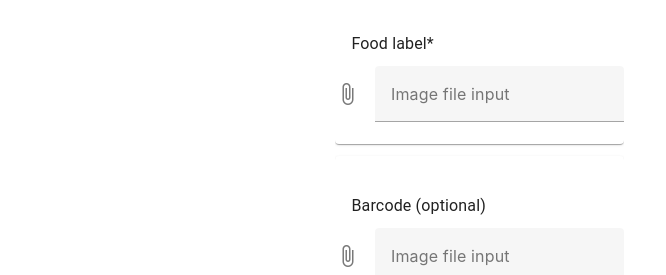
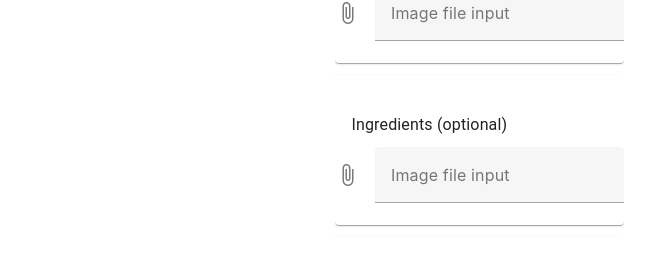
Before and after one commit to anchetaWern/pinoyfood-db, a Vue app: page / in a window 1280 px wide. Shown: the part 368-643 px from the top of the page, without its empty margins (0-666 px from the left). Built offline with nearby package versions, Linux system fonts and the light colour scheme; what vue-camera-lib would draw is missing.

Commit message:
[feature] add ability to upload ingredients

```diff
--- a/src/views/ImportView.vue
+++ b/src/views/ImportView.vue
@@ -56,6 +56,33 @@
                       color="orange-lighten-2"
                       variant="text"
                       @click="removeImage('food_label')"
+                  >
+                      Remove
+                  </v-btn>
+
+                  </v-card-actions>
+
+              </v-card>
+            </div>
+
+            <div class="mb-3">
+              <v-card
+                  class="mx-auto"
+                  max-width="344"
+              >
+                  <img :src="captured_ingredients_image_data" class="img" />
+
+                  <v-card-title>
+                  <span class="text-subtitle-1">Ingredients (optional)</span>
+                  </v-card-title>
+
+                  <v-file-input clearable label="Image file input" @change="previewImage('captured_ingredients_image_data', 'ingredients_image_file_input', $event)" ref="ingredients_image_file_input"></v-file-input>
+
+                  <v-card-actions v-if="captured_ingredients_image_data">
+                  <v-btn
+                      color="orange-lighten-2"
+                      variant="text"
+                      @click="removeImage('ingredients')"
                   >
                       Remove
                   </v-btn>
@@ -129,6 +156,7 @@ export default {
     return {
       captured_title_image_data: null,
       captured_foodlabel_image_data: null,
+      captured_ingredients_image_data: null,
       captured_barcode_image_data: null,
 
       cameras: [],
@@ -268,6 +296,9 @@ export default {
         this.captured_title_image_data = data.image_data_url;
       } else if (this.captured_foodlabel_image_data === null) {
         this.captured_foodlabel_image_data = data.image_data_url;
+      } else if (this.captured_ingredients_image_data === null) {
+        console.log('waka: ', data.image_data_url);
+        this.captured_ingredients_image_data = data.image_data_url;
       } else {
         this.captured_barcode_image_data = data.image_data_url;
       }
@@ -283,6 +314,9 @@ export default {
       } else if (type === 'food_label') {
         this.captured_foodlabel_image_data = null;
         this.$refs.foodlabel_image_file_input.reset();
+      } else if (type === 'ingredients') {
+        this.captured_ingredients_image_data = null;
+        this.$refs.ingredients_image_file_input.reset();
       } else {
         this.captured_barcode_image_data = null;
         this.$refs.barcode_image_file_input.reset();
@@ -296,6 +330,8 @@ export default {
         this.currentLabel = 'food or title';
       } else if (this.captured_foodlabel_image_data === null) {
         this.currentLabel = 'food label';
+      } else if (this.captured_ingredients_image_data === null) {
+        this.currentLabel = 'ingredients';
       } else {
         this.currentLabel = 'barcode (optional)';
       }
@@ -307,6 +343,9 @@ export default {
 
       this.captured_foodlabel_image_data = null;
       this.$refs.foodlabel_image_file_input.reset();
+
+      this.captured_ingredients_image_data = null;
+      this.$refs.ingredients_image_file_input.reset();
 
       this.captured_barcode_image_data = null;
       this.$refs.barcode_image_file_input.reset();
@@ -321,6 +360,7 @@ export default {
         const res = await this.saveFood({
           title_image: this.captured_title_image_data,
           nutrition_label_image: this.captured_foodlabel_image_data,
+          ingredients_image: this.captured_ingredients_image_data,
           barcode_image: this.captured_barcode_image_data,
         });
 
@@ -349,13 +389,20 @@ export default {
           }
         ];
 
+        if (this.captured_ingredients_image_data) {
+
+          imagesData.push({
+            field: 'ingredients',
+            value: this.captured_ingredients_image_data
+          });
+        }
+
         if (this.captured_barcode_image_data) {
 
           imagesData.push({
             field: 'barcode',
             value: this.captured_barcode_image_data
           });
-
         }
 
         this.saveImagesWithGroup(imagesData, group_key);
@@ -385,11 +432,12 @@ export default {
         const ip_address = localStorage.getItem('ip_address');
         const api_key = localStorage.getItem('api_key');
 
-        const { title_image, nutrition_label_image, barcode_image } = data;
+        const { title_image, nutrition_label_image, ingredients_image, barcode_image } = data;
         const res = await axios.post(`http://${ip_address}/api/food-labels`,
           { // http://pinoy-food-api.test/api/food-labels | https://ewrxlas7zf.sharedwithexpose.com/api/food-labels
             title_image,
             nutrition_label_image,
+            ingredients_image,
             barcode_image,
           },
           {
@@ -462,6 +510,7 @@ export default {
 
         const title_image = this.findItemByField(itm, 'field', 'title').value;
         const nutrition_label_image = this.findItemByField(itm, 'field', 'nutrition_label').value;
+        const ingredients_image = this.findItemByField(itm, 'field', 'ingredients').value;
         const barcode_image = this.findItemByField(itm, 'field', 'barcode');
 
         const data = {
@@ -471,6 +520,10 @@ export default {
 
         if (barcode_image) {
           Object.assign(data, { 'barcode_image': barcode_image.value });
+        }
+
+        if (ingredients_image) {
+          Object.assign(data, { 'ingredients_image': ingredients_image.value });
         }
 
         return data;
```
Lines whose indentation alone changed are shown as unchanged.
